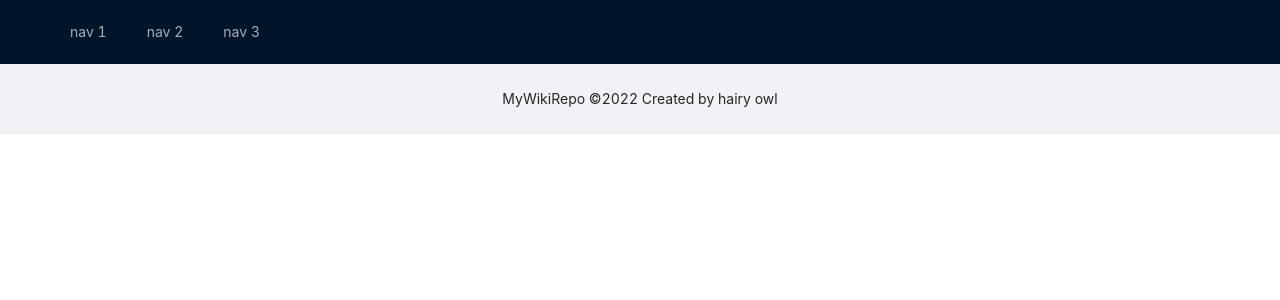
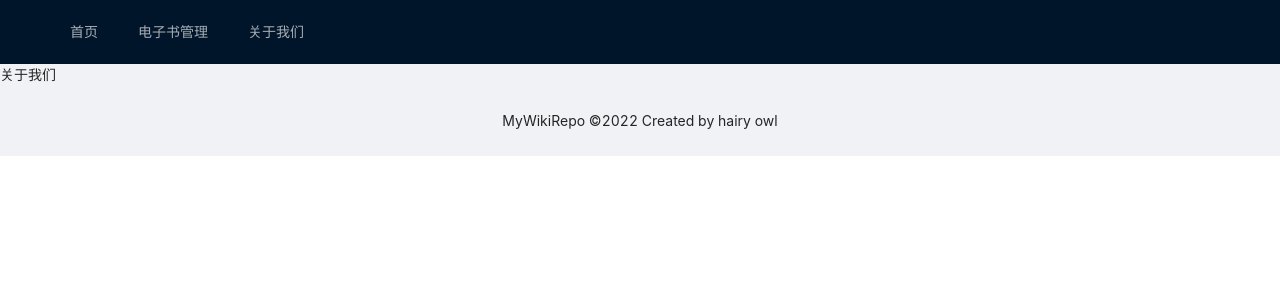
Before and after one commit to hairyOwl/MyWikiRepo, a Vue app in the folder web/: page /about in a window 1280 px wide. Shown: the top 300 px of the page. Built offline with nearby package versions, Linux system fonts and the light colour scheme.

Commit message:
5-1 增加电子书页面 页面路由菜单

```diff
--- a/web/src/components/TheHeader.vue
+++ b/web/src/components/TheHeader.vue
@@ -3,7 +3,7 @@
  * @Author: hairyOwl
  * @Date: 2022-06-14 22:38:53
  * @LastEditors: hairyOwl
- * @LastEditTime: 2022-06-14 22:51:44
+ * @LastEditTime: 2022-06-25 10:15:29
 -->
 <template>
     <a-layout-header class="header">
@@ -13,11 +13,15 @@
             mode="horizontal"
             :style="{ lineHeight: '64px' }"
         >
-            <a-menu-item key="1">nav 1</a-menu-item>
-            <a-menu-item key="2">nav 2</a-menu-item>
-            <a-menu-item key="3">nav 3</a-menu-item>
+            <a-menu-item key="Home">
+                <router-link to="/">首页</router-link>
+            </a-menu-item>
+            <a-menu-item key="AdminEbook">
+                <router-link to="/admin/ebook">电子书管理</router-link>
+                </a-menu-item>
+            <a-menu-item key="About">
+                <router-link to="/about">关于我们</router-link>
+            </a-menu-item>
         </a-menu>
     </a-layout-header>
 </template>
-
-// // 自定义组件注册
--- a/web/src/router/index.ts
+++ b/web/src/router/index.ts
@@ -3,7 +3,7 @@
  * @Author: hairyOwl
  * @Date: 2022-06-13 15:46:23
  * @LastEditors: hairyOwl
- * @LastEditTime: 2022-06-14 15:58:24
+ * @LastEditTime: 2022-06-25 10:10:57
  */
 import { createRouter, createWebHistory, RouteRecordRaw } from 'vue-router'
 import Home from '../views/Home.vue'
@@ -14,11 +14,16 @@ const routes: Array<RouteRecordRaw> = [
     name: 'Home',
     component: Home
   },
-  // {
-  //   path: '/about',
-  //   name: 'About',
-  //   component: () => import(/* webpackChunkName: "about" */ '../views/About.vue')
-  // }
+  {
+    path: '/about',
+    name: 'About',
+    component: () => import(/* webpackChunkName: "about" */ '../views/About.vue')
+  },
+  {
+    path: '/admin/ebook',
+    name: 'AdminEbook',
+    component: () => import(/* webpackChunkName: "about" */ '../views/Admin/AdminEbook.vue')
+  },
 ]
 
 const router = createRouter({
--- /dev/null
+++ b/web/src/views/About.vue
@@ -0,0 +1,12 @@
+<!--
+ * @Description: 关于页面
+ * @Author: hairyOwl
+ * @Date: 2022-06-25 10:01:23
+ * @LastEditors: hairyOwl
+ * @LastEditTime: 2022-06-25 10:04:09
+-->
+<template>
+    <div>
+        关于我们
+    </div>
+</template>
--- /dev/null
+++ b/web/src/views/Admin/AdminEbook.vue
@@ -0,0 +1,22 @@
+<!--
+ * @Description: 电子书管理页面
+ * @Author: hairyOwl
+ * @Date: 2022-06-25 10:09:16
+ * @LastEditors: hairyOwl
+ * @LastEditTime: 2022-06-25 10:17:01
+-->
+<template>
+    <div>
+        电子书管理
+    </div>
+</template>
+
+<script>
+export default {
+
+}
+</script>
+
+<style>
+
+</style>
```
